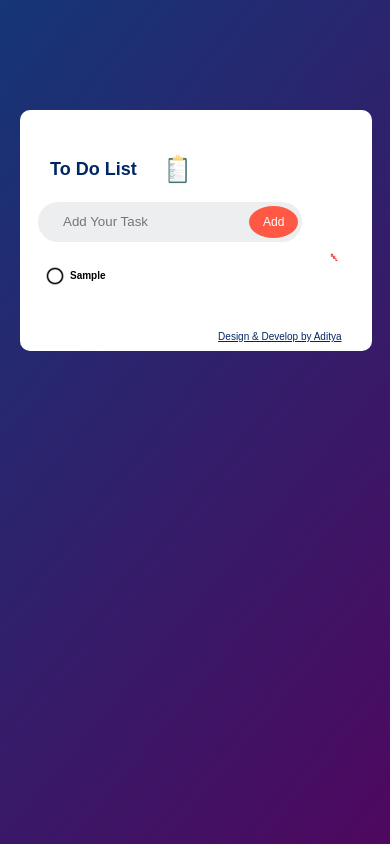
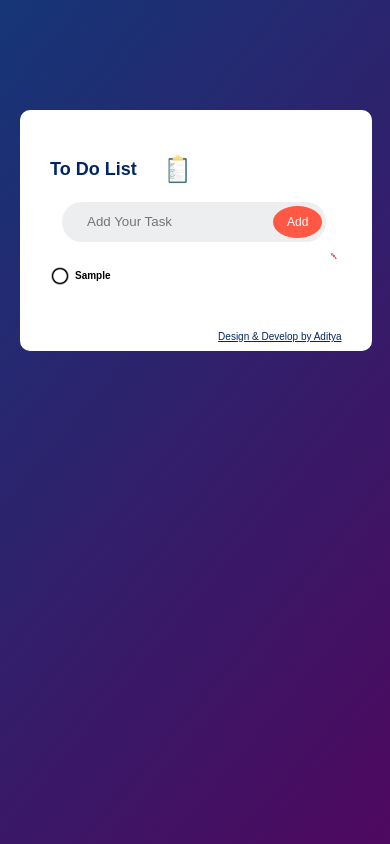
Before and after one commit to Aditya-aj-champ/OIBSIP-TASK3, a plain HTML site: page index.html in a window 390 px wide. Both pictures are taken after typing "Sample" into the empty fields and a click on the button "Add". Drawn offline with Linux system fonts and the light colour scheme.

Commit message:
Update todo.css

```diff
--- a/todo.css
+++ b/todo.css
@@ -142,7 +142,7 @@ p{
         justify-content: space-between;
         background:#edeef0;
         border-radius: 30px;
-        margin-left:-12px;
+        margin-left:12px;
         margin-bottom: 10px;
         width: fit-content;
     }
@@ -206,17 +206,17 @@ p{
 
     }
     #list{
-        margin-left: -20px;
+        margin-left: -15px;
         margin-right: -10px;
     }
 
     ul li span{
         position: absolute;
         right:0;
-        top: 0px;
+        top: 0;
         width: 35px;
         height: 35px;
-        font-size: 10px;
+        font-size: 8px;
         color: #ee0808;
         text-align: center;
         border-radius: 50%;
```
